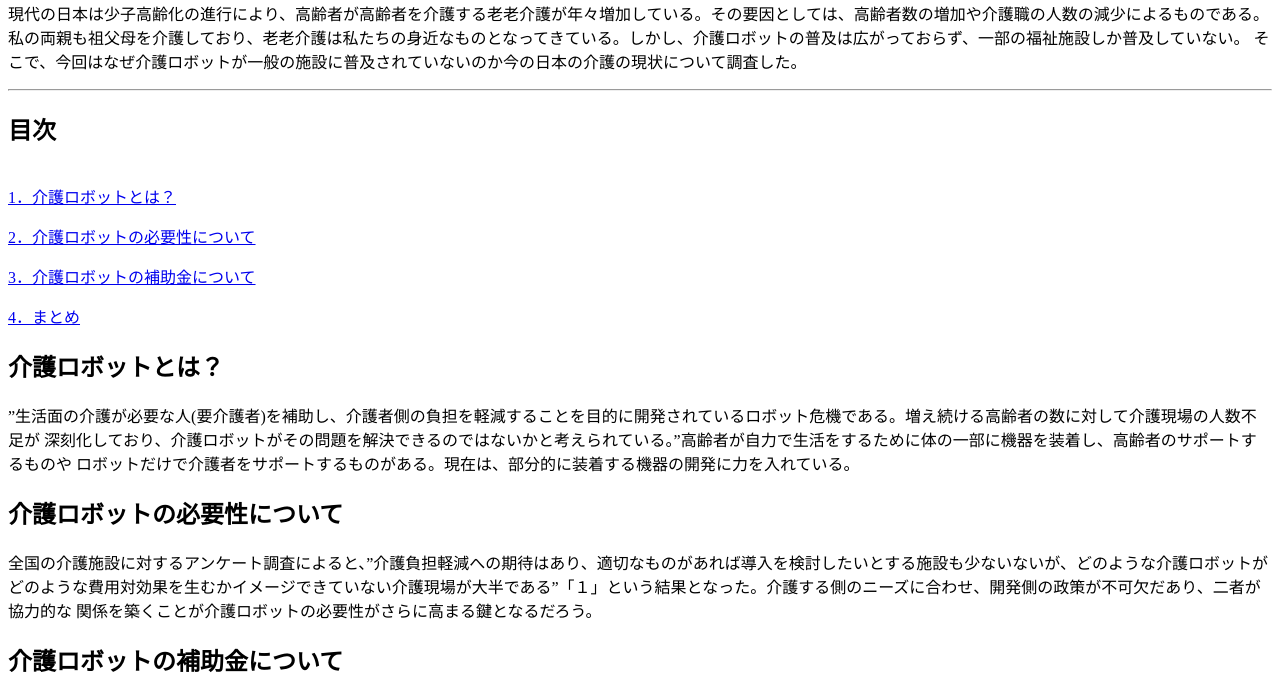
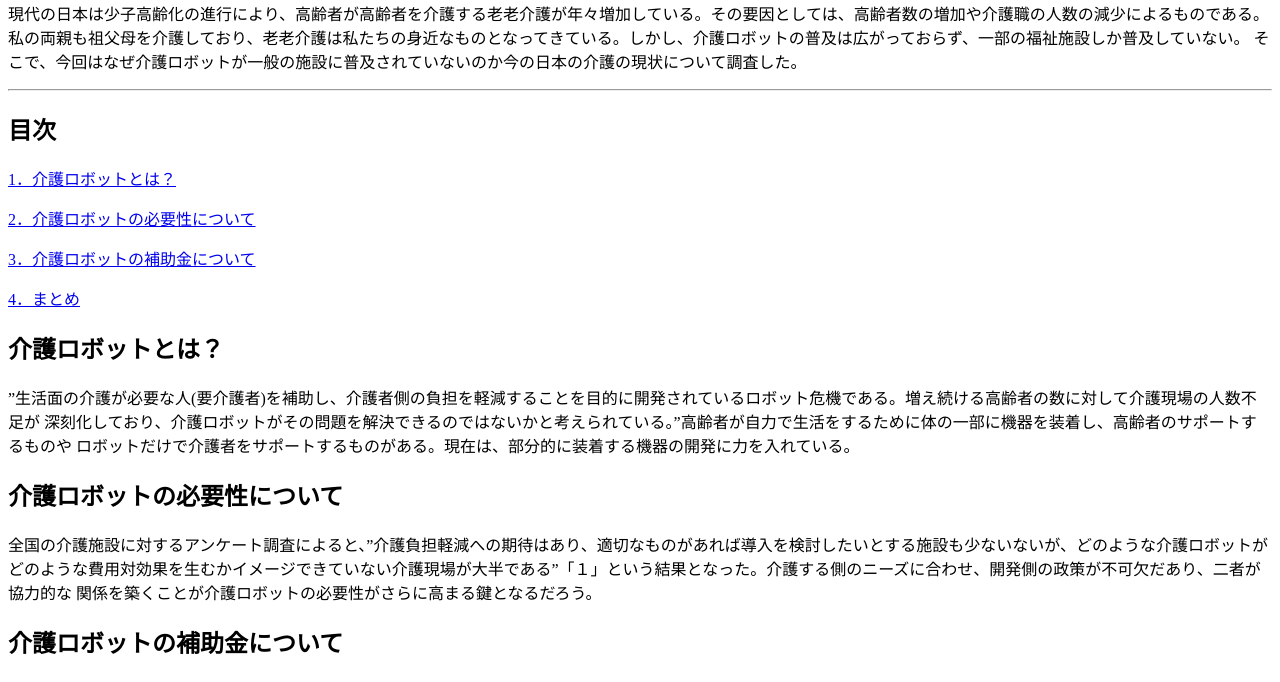
Before and after one commit to kuhimkn/kuhimkn.github.io, a plain HTML site: page cl2020.html in a window 1280 px wide. Shown: the part 74-756 px from the top of the page. Drawn offline with Linux system fonts and the light colour scheme.

Commit message:
Update cl2020.html

```diff
--- a/cl2020.html
+++ b/cl2020.html
@@ -8,8 +8,8 @@
 そこで、今回はなぜ介護ロボットが一般の施設に普及されていないのか今の日本の介護の現状について調査した。<BR>
 <P>
 <HR>
-<H2>目次</H2><BR>
-<A HREF="#A">1．介護ロボットとは？</A></P>
+<H2>目次</H2>
+<P><A HREF="#A">1．介護ロボットとは？</A></P>
 
 <P><A HREF="#B">2．介護ロボットの必要性について</A></P>
 
```
